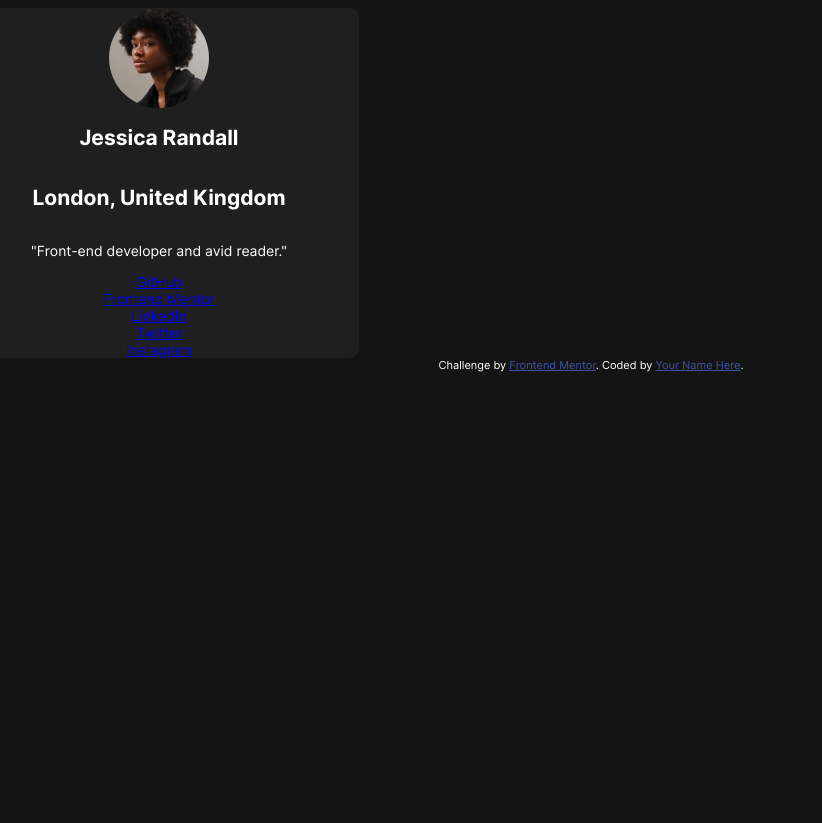
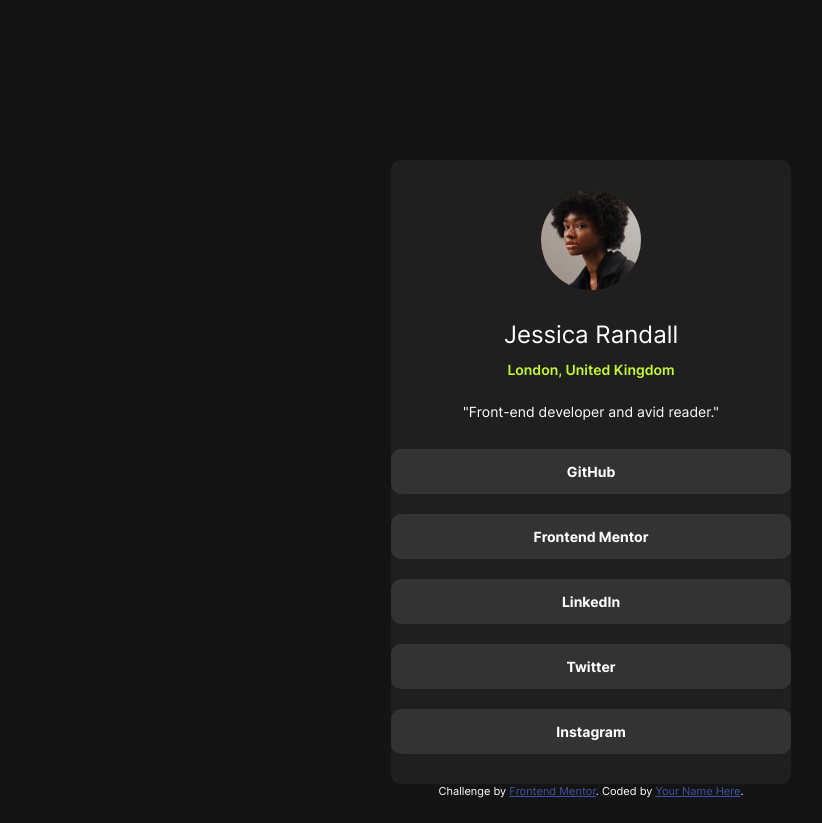
Before and after one commit to jpdavalos423/social-links-profile-main, a plain HTML site: page index.html in a window 1280 px wide. Shown: the whole page, without its empty margins (49-871 px from the left). Before the commit the page ends 800 px from the top, so only its background shows below. Drawn offline with Linux system fonts and the light colour scheme.

Commit message:
updated css

```diff
--- a/styles.css
+++ b/styles.css
@@ -8,39 +8,64 @@ body {
   font-family: "Inter";
   color: hsl(0, 0%, 100%);
   background-color: hsl(0, 0%, 8%);
+  margin: 25px;
+}
+
+h1 {
+  font-weight: 400;
+  margin-bottom: 0;
+  font-size: 24px;
+}
+
+h2 {
+  color: hsl(75, 94%, 57%);
+  font-weight: 600;
+  font-size: 14px;
+  /* margin: 0; */
 }
 
 .container {
   background-color: hsl(0, 0%, 12%);
   border-radius: 10px;
 
+  max-width: 400px;
+  margin: auto;
+  margin-top: 20vh;
+
+  padding: 20px 0;
+}
+
+section.header img {
+  border-radius: 50%;
+  max-width: 100px;
+  padding: 10px;
+}
+
+section.quote {
+  margin-bottom: 5px;
+}
+section {
   display: flex;
   flex-direction: column;
   align-items: center;
-  justify-content: center;
-
   max-width: 400px;
+  margin: auto;
 }
 
-.container img {
-  border-radius: 50%;
-  max-width: 100px;
+.link-item a {
+  text-decoration: none;
+  color: white;
+  background-color: hsl(0, 0%, 20%);
+  border-radius: 10px;
+  font-weight: 700;
+
+  display: block;
+  padding: 14px 0;
+  width: 100%;
+  text-align: center;
 }
 
-.header {
-  display: flex;
-  flex-direction: column;
-  align-items: center;
+.link-item {
+  width: 100%;
+  margin: 10px 0;
 }
-
-.quote {
-  display: flex;
-  flex-direction: column;
-  align-items: center;
-}
-
-.links {
-  display: flex;
-  flex-direction: column;
-  align-items: center;
-}
```
